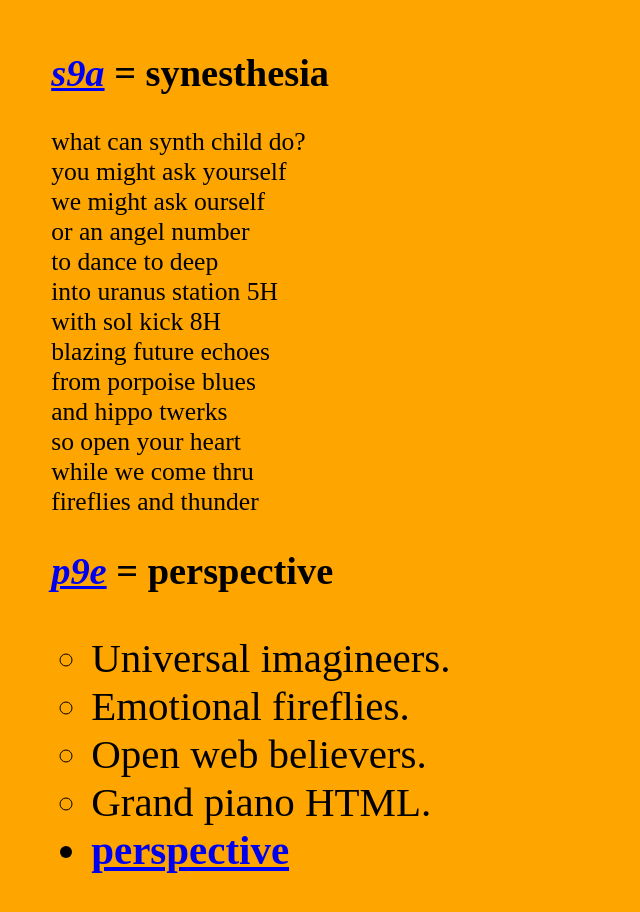
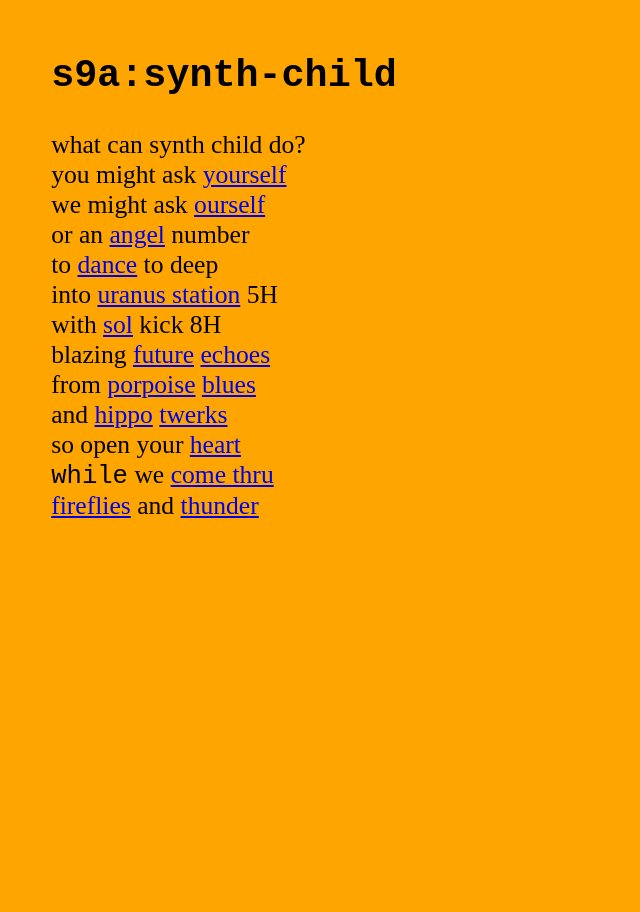
Before and after one commit to s9a/synth, a plain HTML site: page index.html in a window 1280 px wide. Shown: the whole page, without its empty margins (0-640 px from the left). After the commit the page ends 800 px from the top, so only its background shows below. Drawn offline with Linux system fonts and the light colour scheme.

Commit message:
#1 universal

```diff
--- a/index.html
+++ b/index.html
@@ -12,34 +12,26 @@
 
 <article>
   <header>
-    <h1><a href="https://s9a.page"><dfn>s9a</dfn></a> = synesthesia</h1>
+    <h1><code>s9a:synth-child</code></h1>
   </header>
   <p>
     what can synth child do?<br>
-    you might ask yourself<br>
-    we might ask ourself<br>
-    or an angel number<br>
-    to dance to deep<br>
-    into uranus station 5H<br>
-    with sol kick 8H<br>
-    blazing future echoes<br>
-    from porpoise blues<br>
-    and hippo twerks<br>
-    so open your heart<br>
-    while we come thru<br>
-    fireflies and thunder<br>
+    you might ask <a href="https://p9e.page">yourself</a><br>
+    we might ask <a href="https://s9a.page">ourself</a><br>
+    or an <a href="https://s9a.page/angel">angel</a> number<br>
+    to <a href="https://webmural.com/dance">dance</a> to deep<br>
+    into <a href="https://s9a.page/selfie">uranus station</a> 5H<br>
+    with <a href="https://s9a.page/sol">sol</a> kick 8H<br>
+    blazing <a href="https://s9a.page/future">future</a>
+    <a href="https://s9a.page/dream">echoes</a><br>
+    from <a href="https://s9a.page/oracle">porpoise</a>
+    <a href="https://s9a.page/jordanblue">blues</a><br>
+    and <a href="https://s9a.page/v11y">hippo</a>
+    <a href="https://s9a.page/sea">twerks</a><br>
+    so open your <a href="https://s9a.page/rose">heart</a><br>
+    <code>while</code> we
+    <a href="https://webmural.com/contrast">come thru</a><br>
+    <a href="https://s9a.page/firefly">fireflies</a> and
+    <a href="https://s9a.page/surge">thunder</a>
   </p>
 </article>
-
-<article>
-  <header>
-    <h1><a href="https://p9e.page"><dfn>p9e</dfn></a> = perspective</h1>
-  </header>
-  <ul style="font-size:1.6em;list-style:circle">
-    <li>Universal imagineers.
-    <li>Emotional fireflies.
-    <li>Open web believers.
-    <li>Grand piano HTML.
-    <li style="list-style:disc"><a href="https://p9e.page"><b>perspective</b></a>
-  </ul>
-</article>
```
Also changed, not shown: 1 other file.
